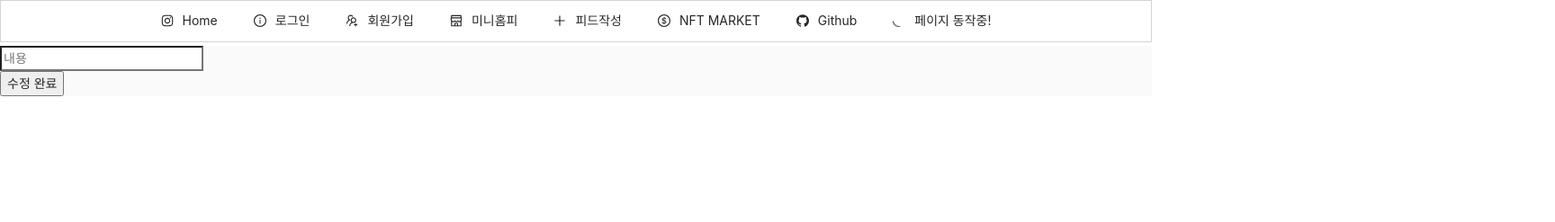
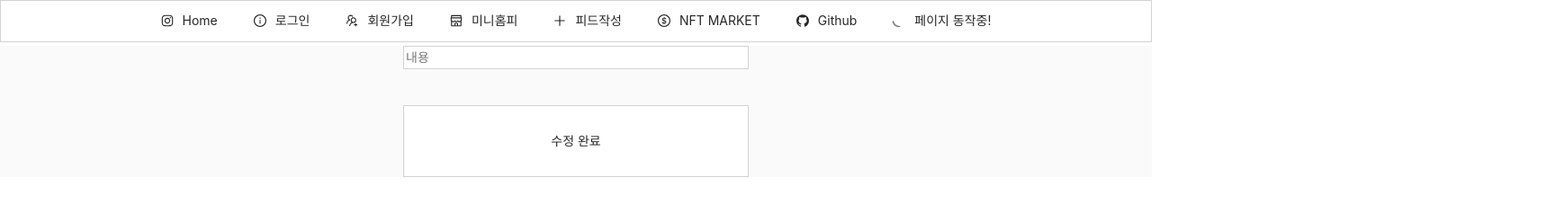
Before and after one commit to taechanlim/React_project, a Next.js app in the folder front/: page /comment/commentUpdate in a window 1280 px wide. Shown: the top 247 px of the page at 90% size, 1728 px wide, since content can reach past the window. Built offline with nearby package versions, Linux system fonts and the light colour scheme.

Commit message:
commentUpdate  기능 고침,디자인 수정

```diff
--- a/front/pages/comment/[idx].jsx
+++ b/front/pages/comment/[idx].jsx
@@ -42,6 +42,9 @@ const commentList = (props) => {
         }
 
 
+    }
+    const updateBtn = (i) => {
+        console.log(i);
     }
     return(
         <div>
--- a/front/pages/comment/commentUpdate.jsx
+++ b/front/pages/comment/commentUpdate.jsx
@@ -42,11 +42,16 @@ const commentUpdate = ()=>{
     }
     return(
         <>
-         <div class="commentUpdate">
+         <div class="commentUpdate" style={{margin:'0 auto'}}>
+
             <form onSubmit={handleSubmit}>
-                <div><input name="comment" type="text" placeholder="내용" value={values.comment} onChange={handleChange}/></div>
-                <div><button type="submit">수정 완료</button></div>
+                <div style={{marginLeft:'35%',width:'100%' ,height:'100%'}}>
+                    <p>{values.comment}</p>
+                    <div style={{width:'100%',margin:'0 auto'}}><input name="comment" type="text" placeholder="내용" value={values.comment} onChange={handleChange} style={{width:'30%',margin:'0 auto',border:'1px solid lightgray'}}/></div>
+                    <div style={{width:'100%',margin:'0 auto'}}><button type="submit" style={{ background:'#FFFFFF', border:'1.5px solid lightgray',width:'30%',height:'80px',marginTop:'40px'}}>수정 완료</button></div>
+                </div>
             </form>
+
         </div>
         </>
     )
```
